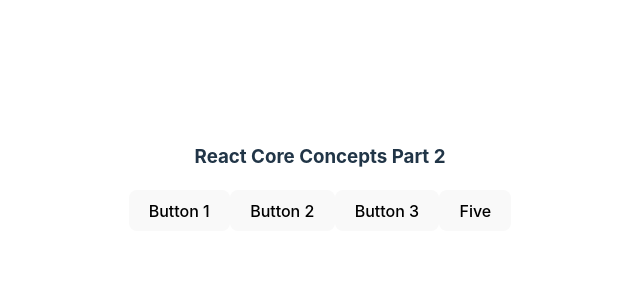
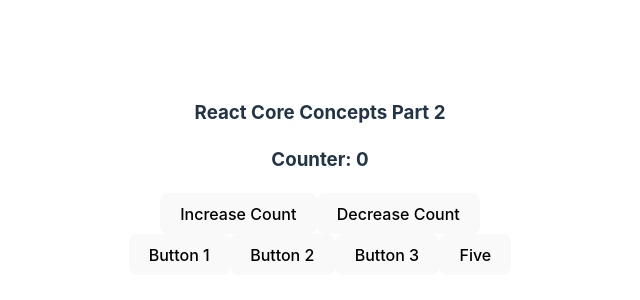
Before and after one commit to shahriararefin/Programming-Hero, a React (Vite) app in the folder Projects/react/: page / in a window 1280 px wide. Shown: the part 222-522 px from the top of the page, without its empty margins (320-960 px from the left). Built offline with nearby package versions, Linux system fonts and the light colour scheme.

Commit message:
state management in react

```diff
--- a/Projects/react/Module 39/destructuring.js
+++ b/Projects/react/Module 39/destructuring.js
@@ -1,4 +1,2 @@
-const{name, age} = {name: ashley, age: 92};
+const{name, age} = {name: 'ashley', age: 92};
 const[first, second] = [12, 14];
-
-console.log(first);
--- a/Projects/react/src/App.jsx
+++ b/Projects/react/src/App.jsx
@@ -4,6 +4,7 @@ import viteLogo from '/vite.svg'
 import './App.css'
 import './toDo.jsx'
 import Todo from './toDo.jsx'
+import Counter from './Counter.jsx'
 // http://localhost:5173
 function App() {
 
@@ -30,6 +31,12 @@ function App() {
       <Todo task='Learn MongoDB'></Todo> */}
 
     <h3>React Core Concepts Part 2</h3>
+
+        <Counter></Counter>
+
+
+
+
   <button onClick={handleClick}>Button 1</button>
   <button onClick={handleClick2}>Button 2</button>
 
--- /dev/null
+++ b/Projects/react/src/Counter.jsx
@@ -0,0 +1,24 @@
+import { useState } from "react"
+
+function Counter(){
+    const[count, setCount]= useState(0);
+
+    const handleInc = () => {
+        const newCount = count+1;
+        setCount(newCount)
+  }
+
+const handleRed = () => {
+    const newCount = count-1;
+    setCount(newCount)
+   }
+    return (
+        <div>
+            <h3>Counter: {count}</h3>
+            <button onClick={handleInc}>Increase Count</button>
+            <button onClick={handleRed}>Decrease Count</button>
+        </div>
+    )
+}
+
+export default Counter
```
Also changed, not shown: 1 other file (tests, documents, lock files or other folders).
